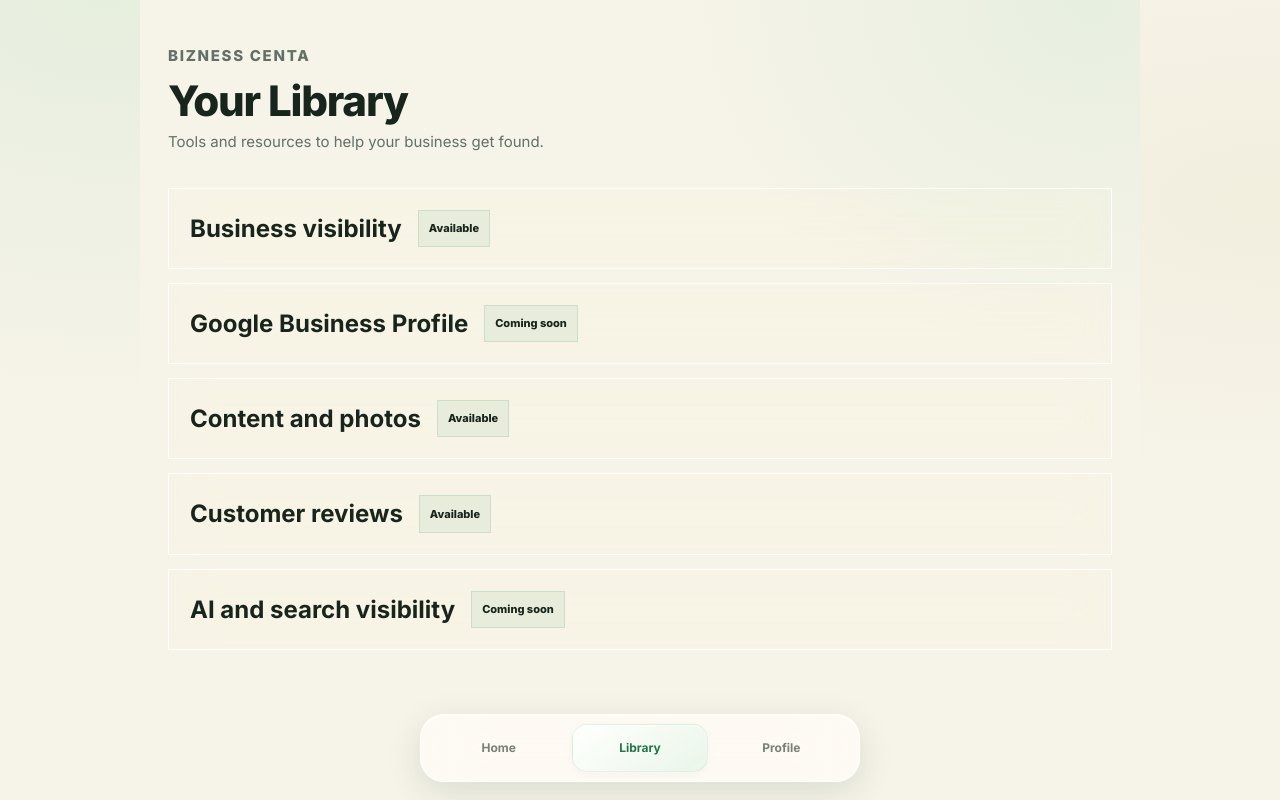
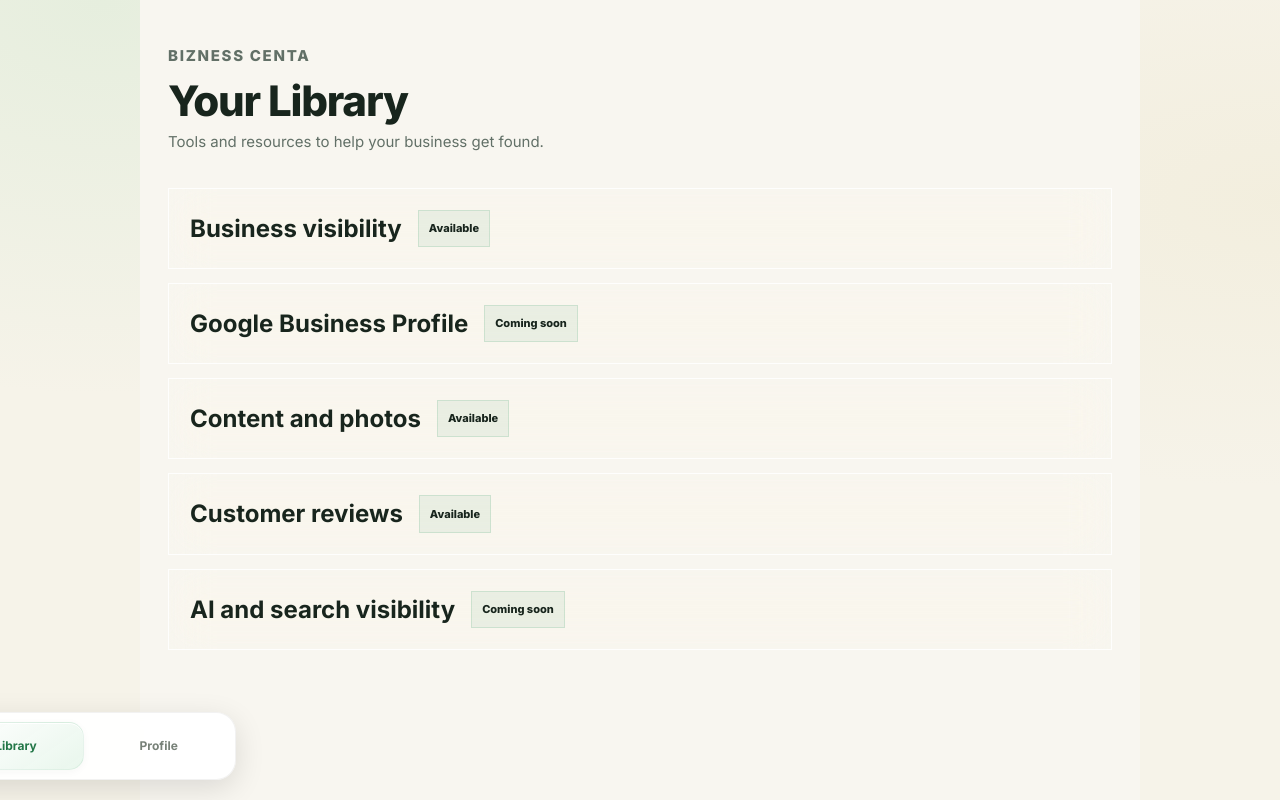
Before and after one commit to AfroDegen/BiznessCenta-Frontend, a React (Vite) app: page /library in a window 1280 px wide. Built offline with nearby package versions, Linux system fonts and the light colour scheme; no server answers.

Commit message:
Update styles.css

```diff
--- a/src/styles.css
+++ b/src/styles.css
@@ -2813,3 +2813,36 @@ background: var(–ivory);
 backdrop-filter: none;
 }
 }
+.dashboard-page {
+  min-height: 100vh;
+  background: #F8F6F0;
+  padding-bottom: 120px; /* This stops content from going under nav */
+}
+
+.dashboard-content {
+  padding: 0 16px;
+  display: flex;
+  flex-direction: column;
+  gap: 16px;
+}
+
+.bottom-nav {
+  position: fixed;
+  bottom: 20px;
+  left: 16px;
+  right: 16px;
+  z-index: 50;
+  display: flex;
+  justify-content: space-around;
+  background: rgba(255, 255, 255, 0.95);
+  backdrop-filter: blur(10px);
+  border-radius: 20px;
+  padding: 8px;
+  box-shadow: 0 8px 30px rgba(0,0,0,0.12);
+  border: 1px solid rgba(0,0,0,0.05);
+}
+
+/* Make sure last card is fully visible */
+.insight-card:last-child {
+  margin-bottom: 20px;
+}
```
